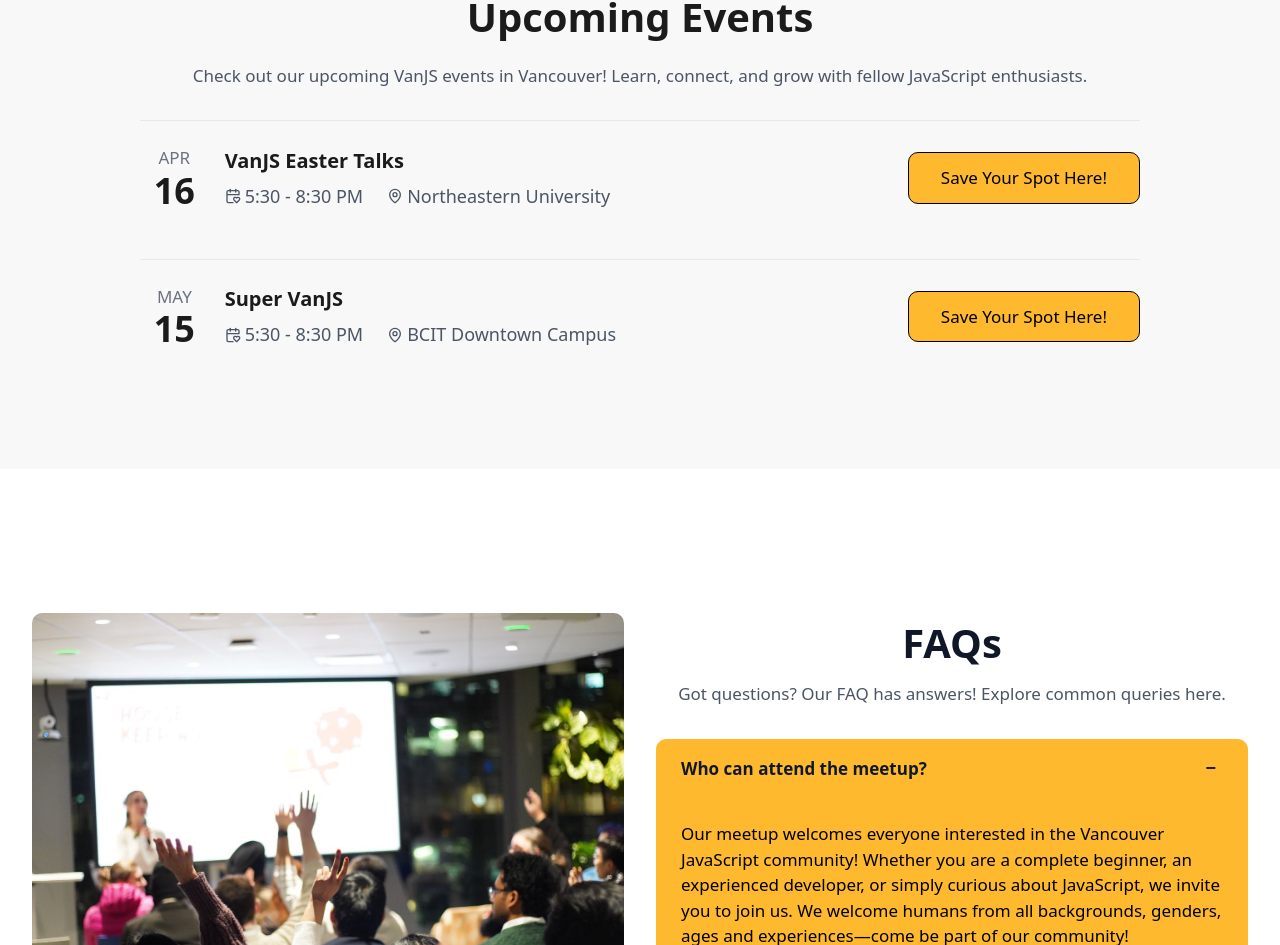
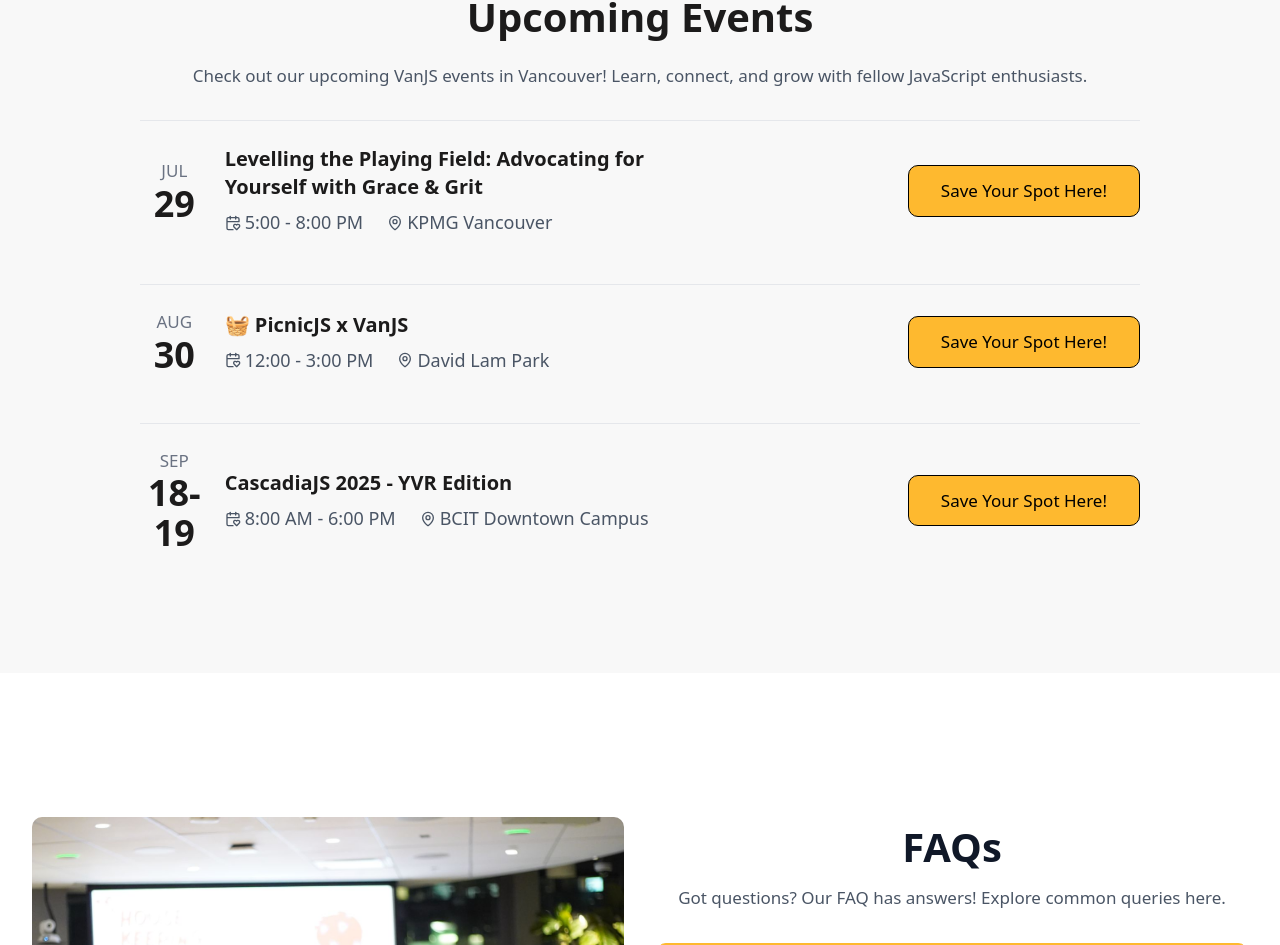
Before and after one commit to VanJS/vanjs.github.io, a React (Vite) app: page / in a window 1280 px wide. Shown: the part 4167-5112 px from the top of the page. Built offline with nearby package versions, Linux system fonts and the light colour scheme.

Commit message:
update:update content for event for Jul-Sep (#12)

```diff
--- a/src/components/sections/upcoming-events/UpcommingEvents.tsx
+++ b/src/components/sections/upcoming-events/UpcommingEvents.tsx
@@ -13,21 +13,30 @@
 const events: Event[] = [
   {
     id: 1,
-    month: 'APR',
-    day: '16',
-    title: 'VanJS Easter Talks',
-    time: '5:30 - 8:30 PM',
-    location: 'Northeastern University',
-    link: 'https://lu.ma/922x0qa2'
+    month: 'JUL',
+    day: '29',
+    title: 'Levelling the Playing Field: Advocating for Yourself with Grace & Grit',
+    time: '5:00 - 8:00 PM',
+    location: 'KPMG Vancouver',
+    link: 'https://lu.ma/u9o25j3g'
   },
   {
     id: 2,
-    month: 'MAY',
-    day: '15',
-    title: 'Super VanJS',
-    time: '5:30 - 8:30 PM',
+    month: 'AUG',
+    day: '30',
+    title: '🧺 PicnicJS x VanJS',
+    time: '12:00 - 3:00 PM',
+    location: 'David Lam Park',
+    link: 'https://lu.ma/qcxxe176?tk=HFxsHq'
+  },
+  {
+    id: 3,
+    month: 'SEP',
+    day: '18-19',
+    title: 'CascadiaJS 2025 - YVR Edition',
+    time: '8:00 AM - 6:00 PM',
     location: 'BCIT Downtown Campus',
-    link: 'https://lu.ma/tfbpdw58'
+    link: 'https://lu.ma/4krhsx01'
   }
 ];
 
```
